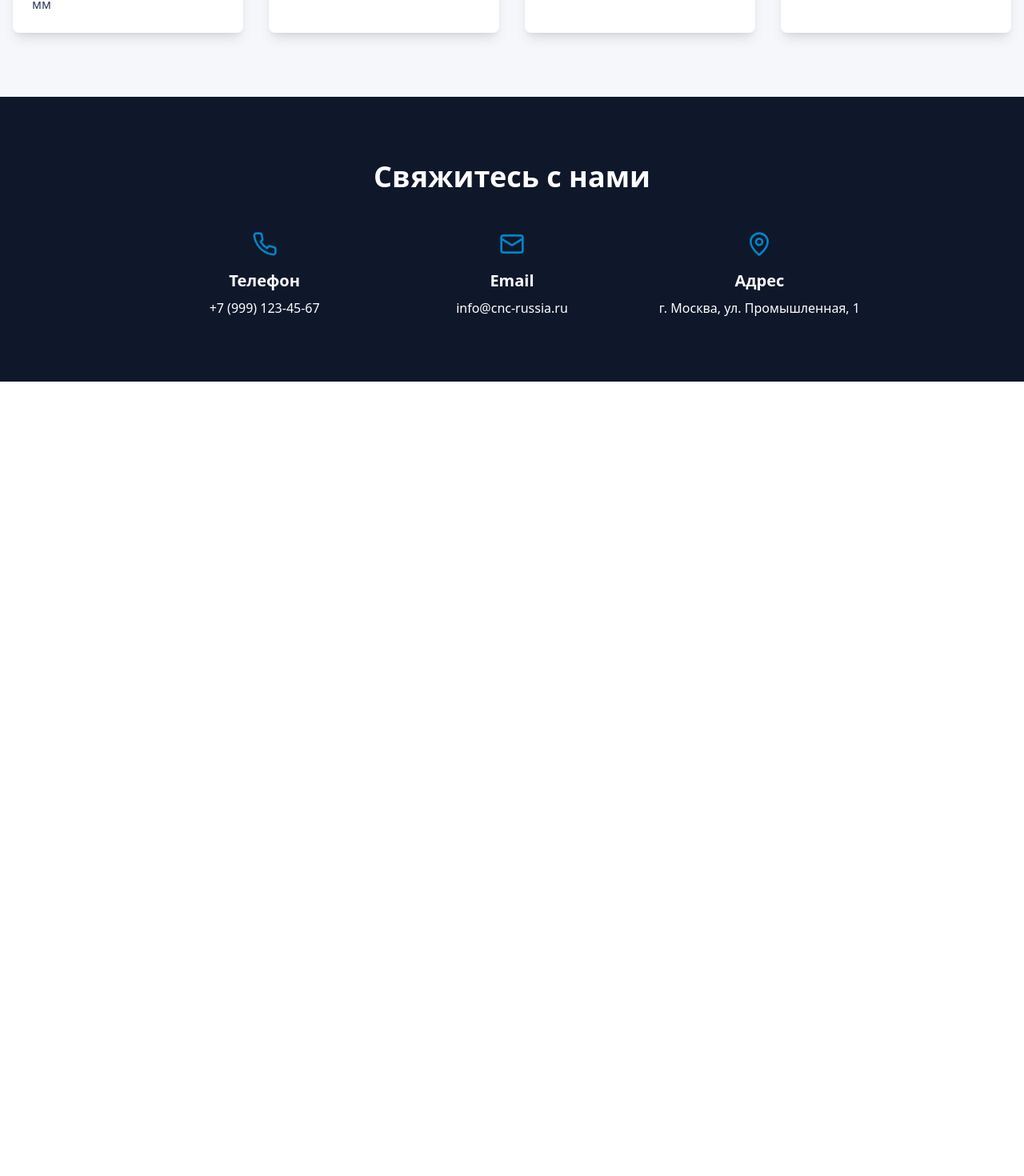
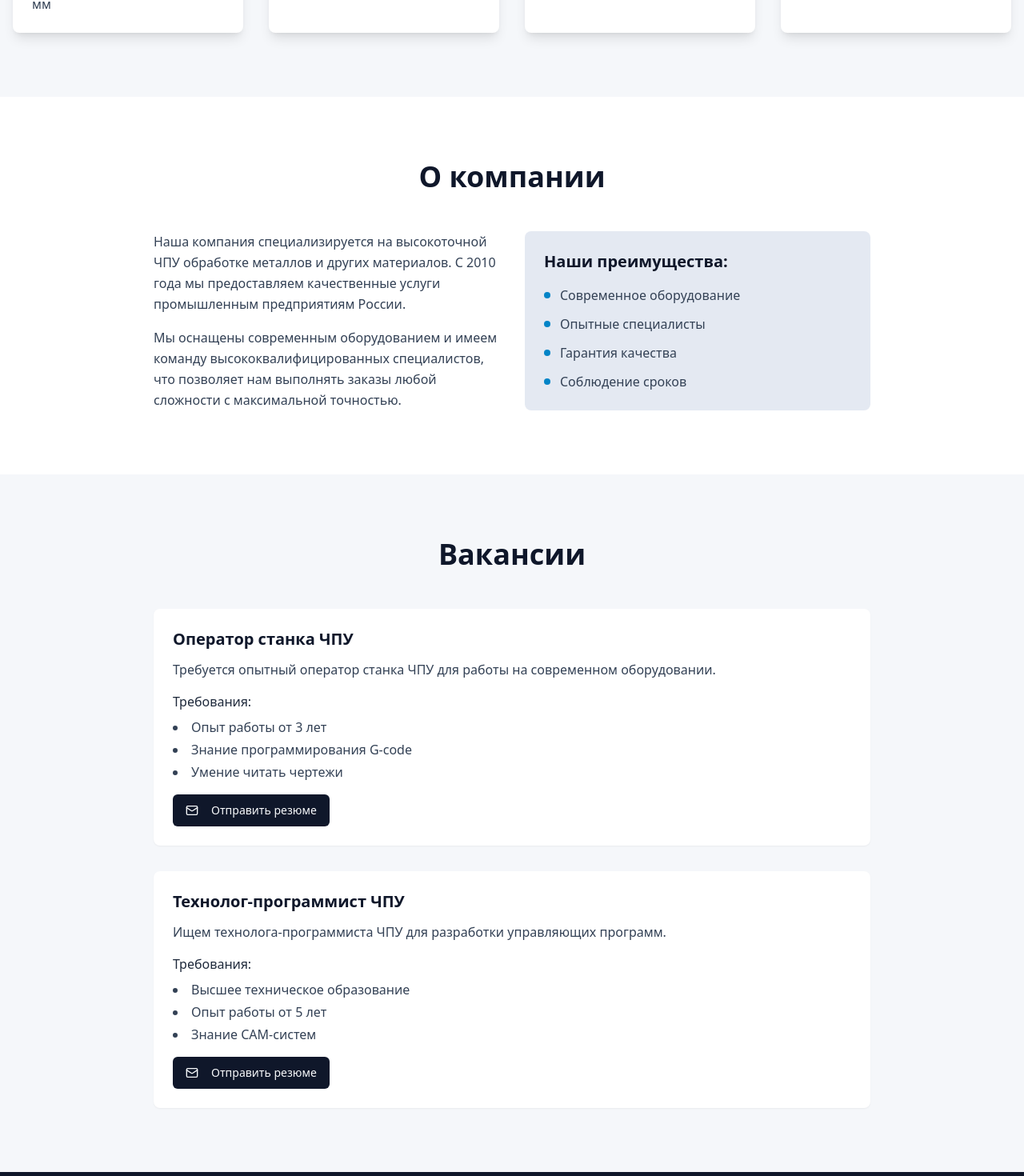
Before and after one commit to Markus40000/cnc-zhivopis-portal, a React (Vite) app: page / in a window 1280 px wide. Shown: the part 1019-2489 px from the top of the page at 80% size. Before the commit the page ends 1496 px from the top, so only its background shows below. Built offline with nearby package versions, Linux system fonts and the light colour scheme.

Commit message:
Add About, Vacancies, and Contacts Sections
Implemented new sections for "About Us," "Vacancies," and "Contacts" to enhance the website's informational content.
[skip gpt_engineer]

```diff
--- /dev/null
+++ b/src/components/AboutUs.tsx
@@ -0,0 +1,46 @@
+import React from 'react';
+
+export const AboutUs = () => {
+  return (
+    <section className="py-20 bg-white">
+      <div className="container mx-auto px-4">
+        <h2 className="text-3xl md:text-4xl font-bold text-center mb-12 text-industrial-800">
+          О компании
+        </h2>
+        <div className="max-w-4xl mx-auto">
+          <div className="grid md:grid-cols-2 gap-8 items-center">
+            <div className="space-y-4">
+              <p className="text-industrial-600 leading-relaxed">
+                Наша компания специализируется на высокоточной ЧПУ обработке металлов и других материалов. С 2010 года мы предоставляем качественные услуги промышленным предприятиям России.
+              </p>
+              <p className="text-industrial-600 leading-relaxed">
+                Мы оснащены современным оборудованием и имеем команду высококвалифицированных специалистов, что позволяет нам выполнять заказы любой сложности с максимальной точностью.
+              </p>
+            </div>
+            <div className="bg-industrial-100 p-6 rounded-lg">
+              <h3 className="text-xl font-semibold mb-4 text-industrial-800">Наши преимущества:</h3>
+              <ul className="space-y-3">
+                <li className="flex items-center text-industrial-600">
+                  <span className="w-2 h-2 bg-accent-blue rounded-full mr-3"></span>
+                  Современное оборудование
+                </li>
+                <li className="flex items-center text-industrial-600">
+                  <span className="w-2 h-2 bg-accent-blue rounded-full mr-3"></span>
+                  Опытные специалисты
+                </li>
+                <li className="flex items-center text-industrial-600">
+                  <span className="w-2 h-2 bg-accent-blue rounded-full mr-3"></span>
+                  Гарантия качества
+                </li>
+                <li className="flex items-center text-industrial-600">
+                  <span className="w-2 h-2 bg-accent-blue rounded-full mr-3"></span>
+                  Соблюдение сроков
+                </li>
+              </ul>
+            </div>
+          </div>
+        </div>
+      </div>
+    </section>
+  );
+};
--- /dev/null
+++ b/src/components/Vacancies.tsx
@@ -0,0 +1,58 @@
+import React from 'react';
+import { Button } from './ui/button';
+import { Mail } from 'lucide-react';
+
+export const Vacancies = () => {
+  return (
+    <section className="py-20 bg-industrial-50">
+      <div className="container mx-auto px-4">
+        <h2 className="text-3xl md:text-4xl font-bold text-center mb-12 text-industrial-800">
+          Вакансии
+        </h2>
+        <div className="max-w-4xl mx-auto space-y-8">
+          <div className="bg-white p-6 rounded-lg shadow-sm">
+            <h3 className="text-xl font-semibold mb-3 text-industrial-800">Оператор станка ЧПУ</h3>
+            <div className="space-y-4">
+              <p className="text-industrial-600">
+                Требуется опытный оператор станка ЧПУ для работы на современном оборудовании.
+              </p>
+              <div className="space-y-2">
+                <p className="font-medium text-industrial-700">Требования:</p>
+                <ul className="list-disc list-inside text-industrial-600 space-y-1">
+                  <li>Опыт работы от 3 лет</li>
+                  <li>Знание программирования G-code</li>
+                  <li>Умение читать чертежи</li>
+                </ul>
+              </div>
+              <Button className="mt-4" onClick={() => window.location.href = 'mailto:hr@cnc-russia.ru'}>
+                <Mail className="mr-2" />
+                Отправить резюме
+              </Button>
+            </div>
+          </div>
+
+          <div className="bg-white p-6 rounded-lg shadow-sm">
+            <h3 className="text-xl font-semibold mb-3 text-industrial-800">Технолог-программист ЧПУ</h3>
+            <div className="space-y-4">
+              <p className="text-industrial-600">
+                Ищем технолога-программиста ЧПУ для разработки управляющих программ.
+              </p>
+              <div className="space-y-2">
+                <p className="font-medium text-industrial-700">Требования:</p>
+                <ul className="list-disc list-inside text-industrial-600 space-y-1">
+                  <li>Высшее техническое образование</li>
+                  <li>Опыт работы от 5 лет</li>
+                  <li>Знание CAM-систем</li>
+                </ul>
+              </div>
+              <Button className="mt-4" onClick={() => window.location.href = 'mailto:hr@cnc-russia.ru'}>
+                <Mail className="mr-2" />
+                Отправить резюме
+              </Button>
+            </div>
+          </div>
+        </div>
+      </div>
+    </section>
+  );
+};
--- a/src/pages/Index.tsx
+++ b/src/pages/Index.tsx
@@ -1,6 +1,8 @@
 import React from 'react';
 import { Hero } from '../components/Hero';
 import { Services } from '../components/Services';
+import { AboutUs } from '../components/AboutUs';
+import { Vacancies } from '../components/Vacancies';
 import { Contact } from '../components/Contact';
 
 const Index = () => {
@@ -8,6 +10,8 @@ const Index = () => {
     <div className="min-h-screen bg-white">
       <Hero />
       <Services />
+      <AboutUs />
+      <Vacancies />
       <Contact />
     </div>
   );
```
